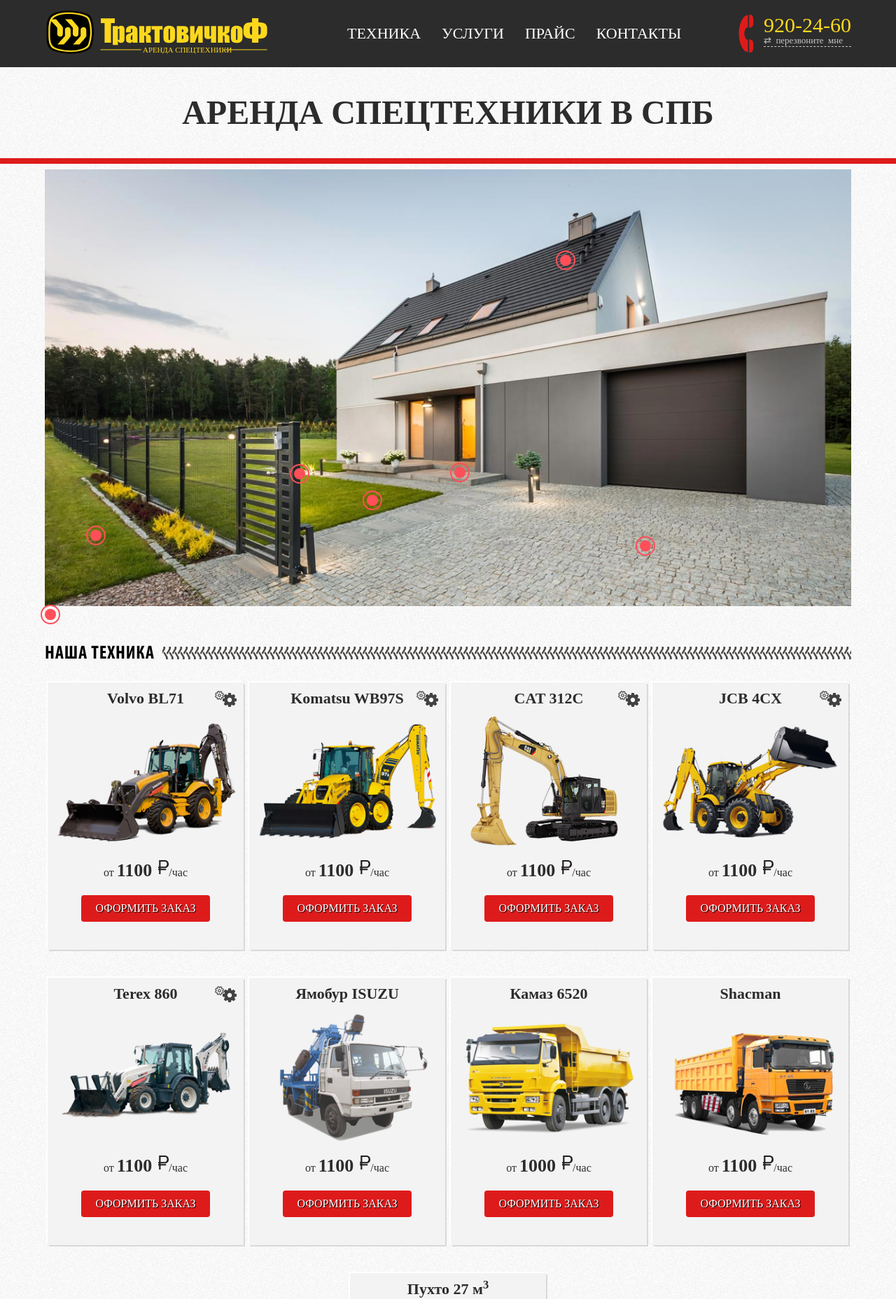
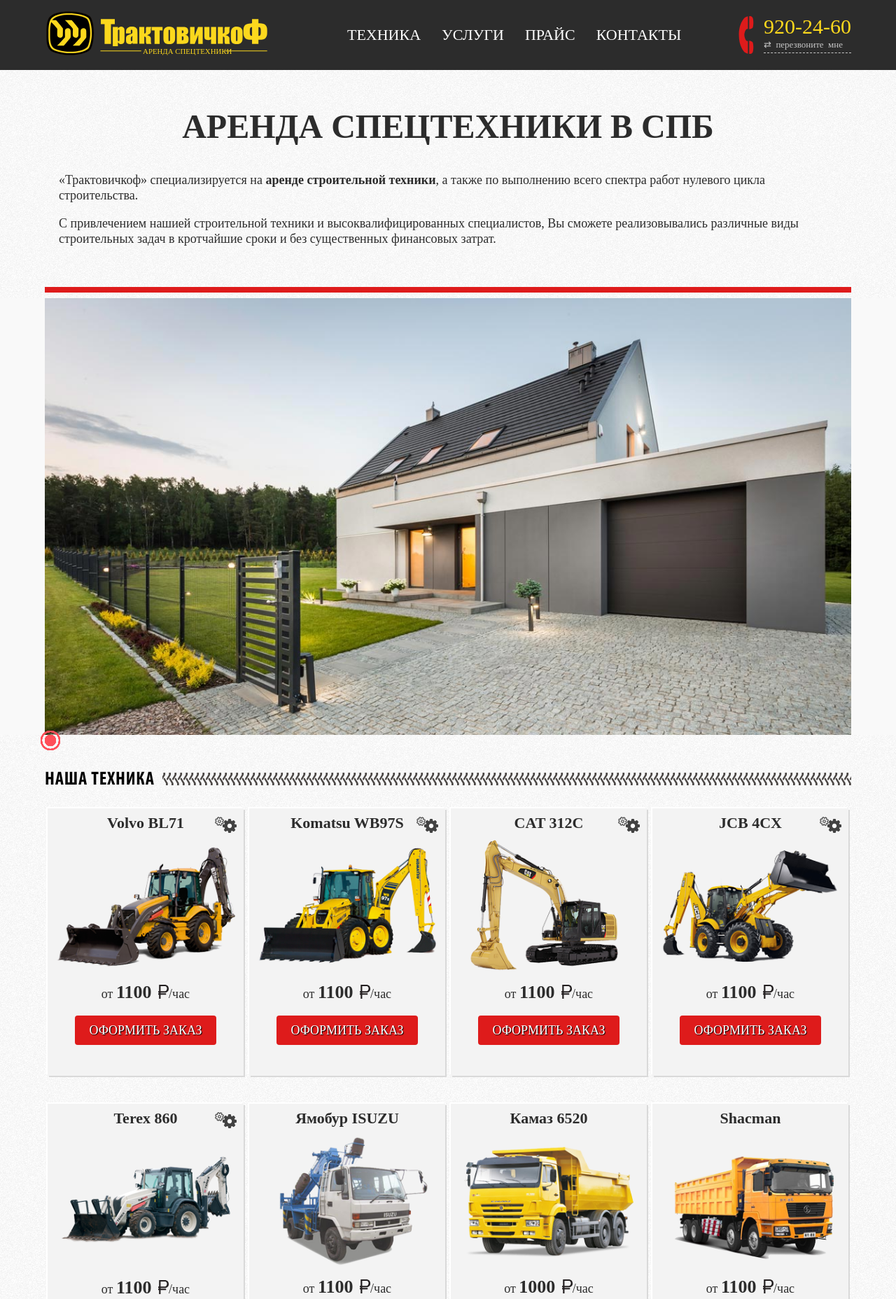
Before and after one commit to Detkovskiy/tractors, a PHP site: page / in a window 1280 px wide. Shown: the top 1856 px of the page at 70% size. Run offline with PHP 8.4, Linux system fonts and the light colour scheme; style sheets or scripts are compiled from the project's sources; some libraries are stand-ins or nearby versions; some web fonts are replaced.

Commit message:
final css

```diff
--- a/gulpfile.js
+++ b/gulpfile.js
@@ -41,7 +41,7 @@
 
 gulp.task("scripts", function() {
   return gulp.src("js/*.js")
-    .pipe(uglify())
+   // .pipe(uglify())
     .pipe(gulp.dest("build/js"));
 });
 
--- a/index.html
+++ b/index.html
@@ -34,7 +34,7 @@
 
   <title>Трактовичкоф | Аренда спецтехники в СПб</title>
 </head>
-<body onresize="myFunction()">
+<body onresize="tooltips()">
 <header id="top_nav">
   <div class="container  container--header">
     <a href="#" class="logo">
@@ -69,10 +69,13 @@
   </div>
 </header>
 
-<div class="main-title  main-title--border">
+<div class="container main-title  main-title--border">
   <h1>Аренда спецтехники в СПБ</h1>
+  <p class="main-title__text">«Трактовичкоф» специализируется на <strong>аренде строительной техники</strong>, а также по выполнению всего спектра работ нулевого цикла строительства.</p>
+  <p class="main-title__text">С привлечением нашией строительной техники и высоквалифицированных специалистов, Вы сможете реализовывались различные виды строительных задач в кротчайшие сроки и без существенных финансовых затрат.</p>
 </div>
 
+<div class="bg">
   <div class="container  container--banner">
     <picture>
       <!--<source media="(min-width: 2000px)" srcset="img/gallery/arenda-jamobura@2x.jpg 1x, img/gallery/arenda-jamobura@big-2x.jpg 2x,">
@@ -110,7 +113,7 @@
       </li>
       <li class="tooltip  tooltip--mojenie">
         <span class="tooltip-toggle"></span>
-      <div class="tooltip-content">
+        <div class="tooltip-content  tooltip-content--left">
           <h5 class="tooltip-title">Мощение тротуарной плиткой</h5>
           <p class="tooltip-text">Устройство площадки под автотранспорт</p>
         </div>
@@ -124,13 +127,15 @@
       </li>
       <li class="tooltip  tooltip--crane">
         <span class="tooltip-toggle"></span>
-      <div class="tooltip-content">
+        <div class="tooltip-content  tooltip-content--left">
           <h5 class="tooltip-title">Высотные работы</h5>
           <p class="tooltip-text">Погрузо-разгрузочные работы, подъем грузов на высоту</p>
         </div>
       </li>
     </ul>
   </div>
+</div>
+
 
 <!--
 <div class="container  container&#45;&#45;banner">
@@ -530,7 +535,7 @@
           </p>
         </div>
 
-        <div>
+        <div class="services__container-img">
           <picture>
             <!--<source media="(min-width: 2000px)" srcset="img/gallery/arenda-jamobura@2x.jpg 1x, img/gallery/arenda-jamobura@big-2x.jpg 2x,">-->
             <source media="(min-width: 769px)" srcset="img/services/arenda-stroitelnoi-techniki@1x.jpg 1x, img/services/arenda-stroitelnoi-techniki@2x.jpg 2x">
@@ -551,7 +556,7 @@
           </p>
         </div>
 
-        <div>
+        <div class="services__container-img">
           <picture>
             <!--<source media="(min-width: 2000px)" srcset="img/gallery/arenda-jamobura@2x.jpg 1x, img/gallery/arenda-jamobura@big-2x.jpg 2x,">-->
             <source media="(min-width: 769px)" srcset="img/services/landchaftnie-raboti@1x.jpg 1x, img/services/landchaftnie-raboti@2x.jpg 2x,">
@@ -571,7 +576,7 @@
           </p>
         </div>
 
-        <div>
+        <div class="services__container-img">
           <picture>
             <!--<source media="(min-width: 2000px)" srcset="img/gallery/arenda-jamobura@2x.jpg 1x, img/gallery/arenda-jamobura@big-2x.jpg 2x,">-->
             <source media="(min-width: 769px)" srcset="img/services/uborka-snega-spb@1x.jpg 1x, img/services/uborka-snega-spb@2x.jpg 2x,">
@@ -591,7 +596,7 @@
           </p>
         </div>
 
-        <div>
+        <div class="services__container-img">
           <picture>
             <!--<source media="(min-width: 2000px)" srcset="img/gallery/arenda-jamobura@2x.jpg 1x, img/gallery/arenda-jamobura@big-2x.jpg 2x,">-->
             <source media="(min-width: 769px)" srcset="img/services/zemlynie-raboti@1x.jpg 1x, img/services/zemlynie-raboti@2x.jpg 2x,">
@@ -991,8 +996,8 @@
             </tbody>
           </table>
 
-          <p class="table__title">Стоимость сноса дачного дома</p>
-          <table class="responsive__table-works  responsive__table-works--td">
+          <p class="table__title  table__title--hidden">Стоимость сноса дачного дома</p>
+          <table class="responsive__table-works  responsive__table-works--td  responsive__table-works--hidden">
             <thead>
             <tr>
               <th>метры</th>
--- a/js/main.js
+++ b/js/main.js
@@ -1,3 +1,5 @@
+"use strict";
+
 $(document).ready(function(){
   $("#menu").on("click","a", function (event) {
     //отменяем стандартную обработку нажатия по ссылке
@@ -169,41 +171,79 @@
 })();
 
 
-
-
-
+var arrcordTooltips = [
+  {
+    name: 'rachistka',
+    top: 315,
+    left: 265
+  },
+  {
+    name: 'byrenie',
+    top: 445,
+    left: 355
+  },
+  {
+    name: 'viravnivanie',
+    top: 475,
+    left: 465
+  },
+  {
+    name: 'drenaj',
+    top: 535,
+    left: 80
+  },
+  {
+    name: 'mojenie',
+    top: 535,
+    left: 900
+  },
+  {
+    name: 'fundament',
+    top: 440,
+    left: 580
+  },
+  {
+    name: 'crane',
+    top: 160,
+    left: 720
+  }
+];
 
 /* при загрузке */
 function qwe() {
-  var list = document.querySelector('.tooltip--rachistka');
   var clientWidth = document.documentElement.clientWidth;
+  var toolList = document.querySelectorAll('.tooltip');
 
-  if (clientWidth > 1200) {
-    list.style.top= 315 + "px";
-    list.style.left= 265 + "px";
-  } else {
-    list.style.top= Math.ceil((295 * clientWidth)/1200) + "px";
-    list.style.left= Math.ceil((265 * (Math.ceil(650/(1200/clientWidth))))/650) + "px";
+  for (var i = 0; i < toolList.length; i++ ) {
+    if (clientWidth > 1200) {
+      toolList[i].style.top = arrcordTooltips[i].top + "px";
+      toolList[i].style.left = arrcordTooltips[i].left + "px";
+    } else {
+      toolList[i].style.top = Math.ceil(((arrcordTooltips[i].top - 45) * clientWidth)/1200) + "px";
+      toolList[i].style.left = Math.ceil(((arrcordTooltips[i].left - 40) * (Math.ceil(650/(1200/clientWidth))))/650) + "px";
+    }
   }
 }
 
 document.addEventListener("DOMContentLoaded", qwe);
 
-var cordTooltip = function (size, item) {
-  item.style.top= Math.ceil((291 * size)/1200) + "px";
+var cordTooltip = function (size, item, i) {
+  item.style.top= Math.ceil(((arrcordTooltips[i].top - 45) * size)/1200) + "px";
   var height = Math.ceil(650/(1200/size));
-  item.style.left= Math.ceil((265 * height)/650) + "px";
+  item.style.left= Math.ceil(((arrcordTooltips[i].left - 40) * height)/650) + "px";
 };
 
-var myFunction = function () {
+var tooltips = function () {
   var clientWidth = document.documentElement.clientWidth;
-  var item = document.querySelector('.tooltip--rachistka');
+  var toolList = document.querySelectorAll('.tooltip');
 
-  if (clientWidth < 1300) {
-    cordTooltip(clientWidth, item);
-  } else {
-    item.style.top= 315 + "px";
-    item.style.left= 265 + "px";
+  for (var i = 0; i < toolList.length; i++ ) {
+    if (clientWidth < 1300) {
+      cordTooltip(clientWidth, toolList[i], i);
+    } else {
+      toolList[i].style.top= arrcordTooltips[i].top + "px";
+      toolList[i].style.left= arrcordTooltips[i].left + "px";
+    }
   }
 };
 
--- a/sass/block-tooltips.scss
+++ b/sass/block-tooltips.scss
@@ -1,52 +1,55 @@
 .background-tooltips {
+  display: none;
+}
+
+.block-tooltips {
+  margin: 20px 0 0 0;
+  padding: 0;
+  width: 100%;
+  list-style: none;
+}
+
+.tooltip-toggle {
+  display: none;
+}
+
+.tooltip-content {
+  margin-bottom: 20px;
+}
+
+.tooltip-title {
+  margin: 0;
+  padding: 10px 10px;
+  font-weight: normal;
+  background: #fff;
+  border-radius: 4px;
+  font-size: 18px;
+  line-height: 18px;
+}
+
+.tooltip-text {
+  margin: 0;
+  padding: 10px 10px;
+  font-weight: 100;
+  color: #778aa0;
+  font-size: 17px;
+  line-height: 17px;
+
+}
+
+@media (min-width: 768px) {
+  .background-tooltips {
+    display: block;
     width: 100%;
   }
 
   .block-tooltips {
     margin: 0;
-  padding: 0;
-  width: 100%;
     top: 0;
-  list-style: none;
   }
 
   .tooltip {
     position: absolute;
-
-  /*&--rachistka {
-    top: 300px;
-    left: 210px;
-  }*/
-
-  &--byrenie {
-    top: 427px;
-    left: 356px;
-  }
-
-  &--viravnivanie {
-    top: 465px;
-    left: 460px;
-  }
-
-  &--drenaj {
-    top: 515px;
-    left: 65px;
-  }
-
-  &--mojenie {
-    top: 530px;
-    left: 850px;
-  }
-
-  &--fundament {
-    top: 425px;
-    left: 585px;
-  }
-
-  &--crane {
-    top: 122px;
-    left: 736px;
-  }
   }
 
   .tooltip-toggle {
--- a/sass/global.scss
+++ b/sass/global.scss
@@ -9,6 +9,8 @@
 body {
   background: url('../img/backgrounds/bg-body.jpg');
   color: $primary__black;
+  font-size: 18px;
+  line-height: 22px;
 }
 
 header {
@@ -26,6 +28,10 @@
     top: 0;
     z-index: 1002;
   }
+}
+
+.bg {
+  background: #f9f9f9;
 }
 
 h2  {
--- a/sass/logo.scss
+++ b/sass/logo.scss
@@ -26,7 +26,7 @@
 
 @media (min-width: 720px) {
   .logo__footer {
-    width: 56%;
+    width: 50%;
   }
 }
 
--- a/sass/main-title.scss
+++ b/sass/main-title.scss
@@ -2,7 +2,7 @@
  padding: 40px 20px;
 
   & h1 {
-    margin: 0;
+    margin: 20px 0 40px;
     font: 48px/50px Cuprum;
     font-weight: bold;
     text-align: center;
@@ -15,6 +15,10 @@
   }
 }
 
+.main-title__text {
+
+}
+
 @media (min-width: 1000px) {
   .main-title  {
     margin-top: 96px;
--- a/sass/responsive-table.scss
+++ b/sass/responsive-table.scss
@@ -26,6 +26,10 @@
     border: 1px solid #a0a0a0;
     //width: 22.333333%;
   }
+
+  &--hidden {
+    display: none;
+  }
 }
 
 p.table__title {
@@ -37,8 +41,13 @@
   letter-spacing: 1px;
   font-weight: bold;
 
+
   &:first-of-type {
     margin-top: 20px;
+  }
+
+  &--hidden {
+    display: none;
   }
 }
 
@@ -108,3 +117,19 @@
     }
   }
 }
+
+@media screen and (min-width: 720px) {
+  .responsive__table-works {
+
+    &--hidden {
+      display: inline-table;
+    }
+  }
+
+  p.table__title {
+
+    &--hidden {
+      display: block;
+    }
+  }
+}
```
Also changed, not shown: other parts of sass/block-tooltips.scss (+23 -48 lines), sass/assortiment.scss (+0 -16 lines), sass/services.scss (+45 -3 lines), img/z-tabs-icons.png (added). Lines whose indentation alone changed are shown as unchanged.
